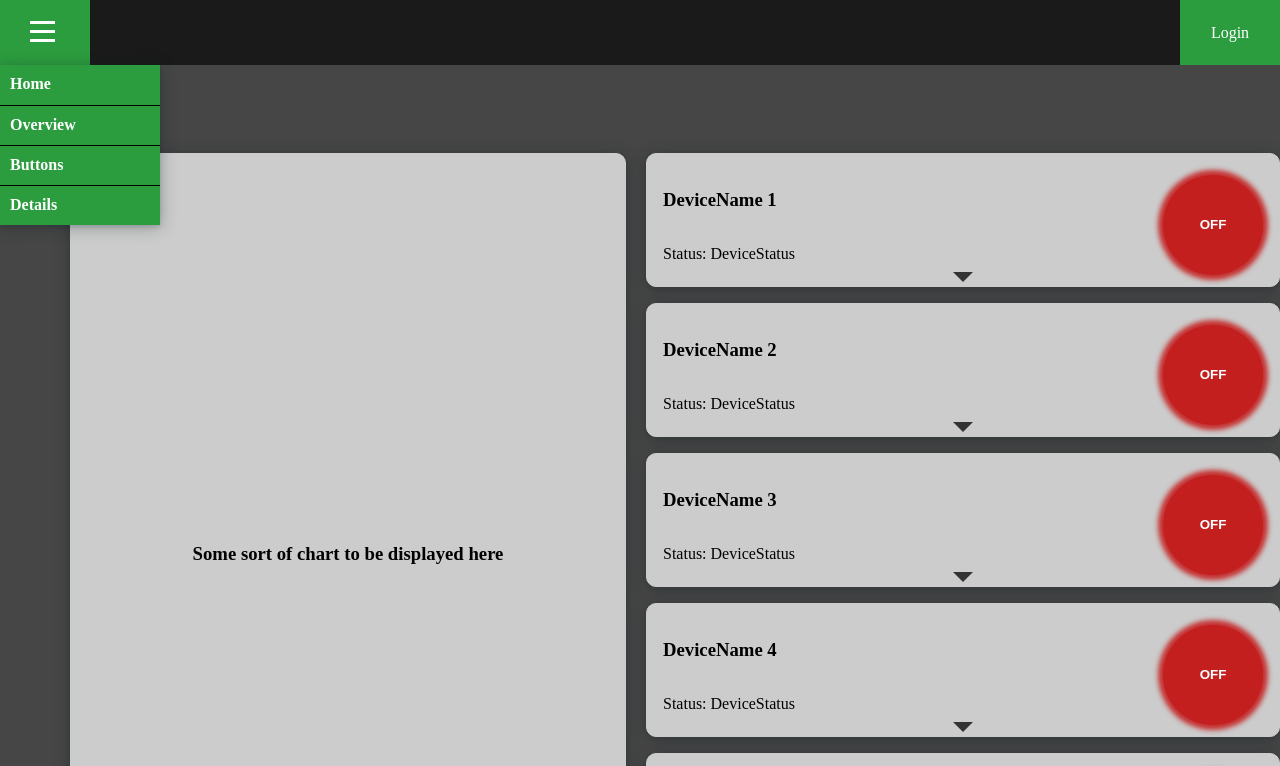
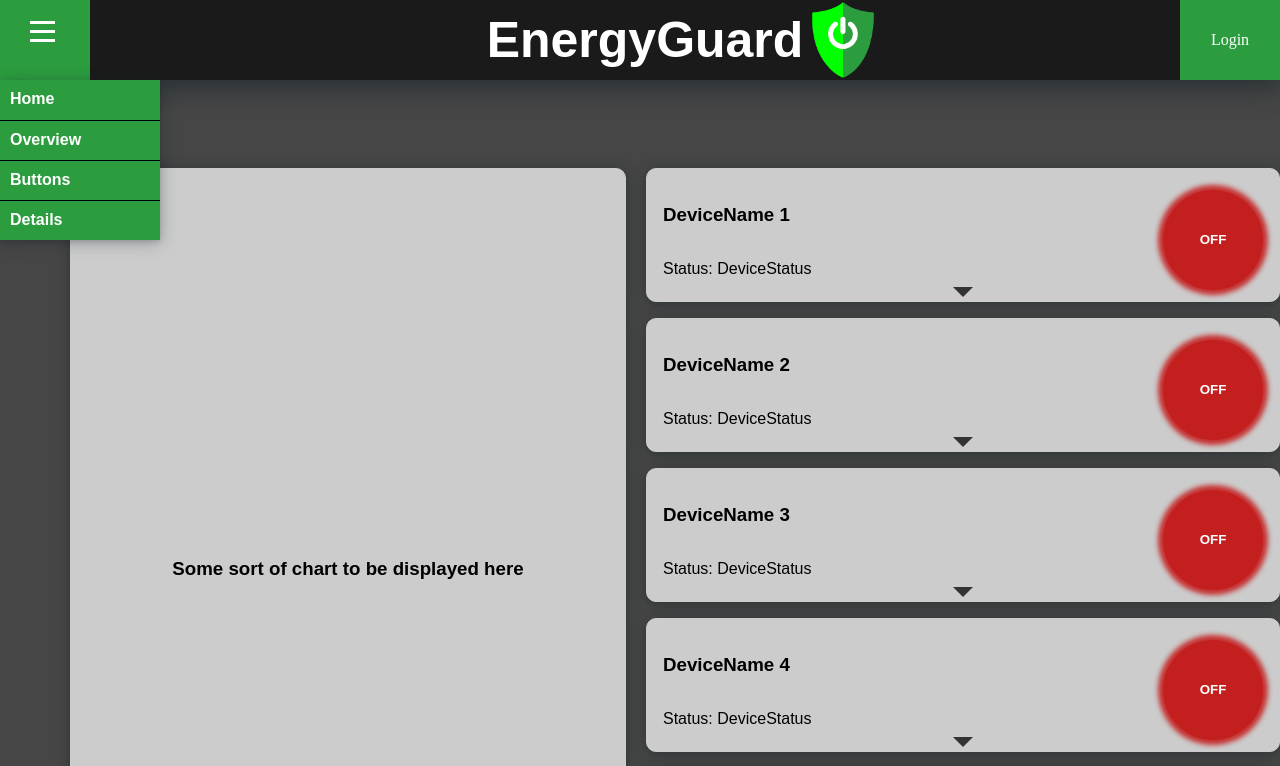
Before and after one commit to Smoxshirt/EnergyGuard, a Vue app: page / in a window 1280 px wide. Shown: the top 766 px of the page. Built offline with nearby package versions, Linux system fonts and the light colour scheme; no server answers.

Commit message:
logo in header

```diff
--- a/src/views/HeaderView.vue
+++ b/src/views/HeaderView.vue
@@ -23,10 +23,14 @@
                     <RouterLink to="/overview" class="dropdown-buttons">Overview</RouterLink>
                     <RouterLink to="/placeholder" class="dropdown-buttons">Buttons</RouterLink>
                     <RouterLink to="/details" class="dropdown-buttons">Details</RouterLink>
-
                 </h4>
             </div>
         </div>
+        <div class="logo-header">
+            <h1 class="header-energyguard">EnergyGuard</h1>
+            <img class="logo" src="./energyguard.png" alt="">
+        </div>
         <RouterLink to="/login" class="login-button">Login</RouterLink>
+        <div></div>
     </header>
 </template>
--- a/src/views/main.css
+++ b/src/views/main.css
@@ -9,6 +9,12 @@ html {
     padding: 0;
 }
 
+h1, h2, h3, h4, h5, h6, p {
+    font-family: Arial;
+}
+
+
+
 .white-text {
     color: white;
 }
@@ -19,6 +25,12 @@ html {
 
 .light-green {
     color: #00FF00;
+}
+
+.header-energyguard {
+    color: white;
+    font-size: 50px;
+    margin: 0;
 }
 
 .buttons {
@@ -108,7 +120,7 @@ html {
     text-decoration: none;
     background-color: #2C9D3F;
     cursor: pointer;
-    height: 50px;
+    height: 65px;
     width: 60px;
     padding: 15px 0 0 30px;
 }
@@ -173,6 +185,7 @@ input[type=password], select {
     position: relative;
     z-index: 100;
     margin-bottom: 20px;
+    box-shadow: rgba(14, 30, 37, 0.12) 0px 3px 10px 0px, rgba(14, 30, 37, 0.32) 0px 15px 20px 0px;
 }
 
 .chart-view {
@@ -194,3 +207,17 @@ input[type=password], select {
     gap: 10px;
     margin: 0 0 50px 70px;
 }
+
+.logo {
+    height: 80px;
+    margin: 0;
+}
+
+.logo-header {
+    background-color: #1a1a1a;
+    display: flex;
+    justify-content: space-between;
+    align-items: center;
+    position: relative;
+    z-index: 100;
+}
```
Also changed, not shown: src/views/energyguard.png (added).
